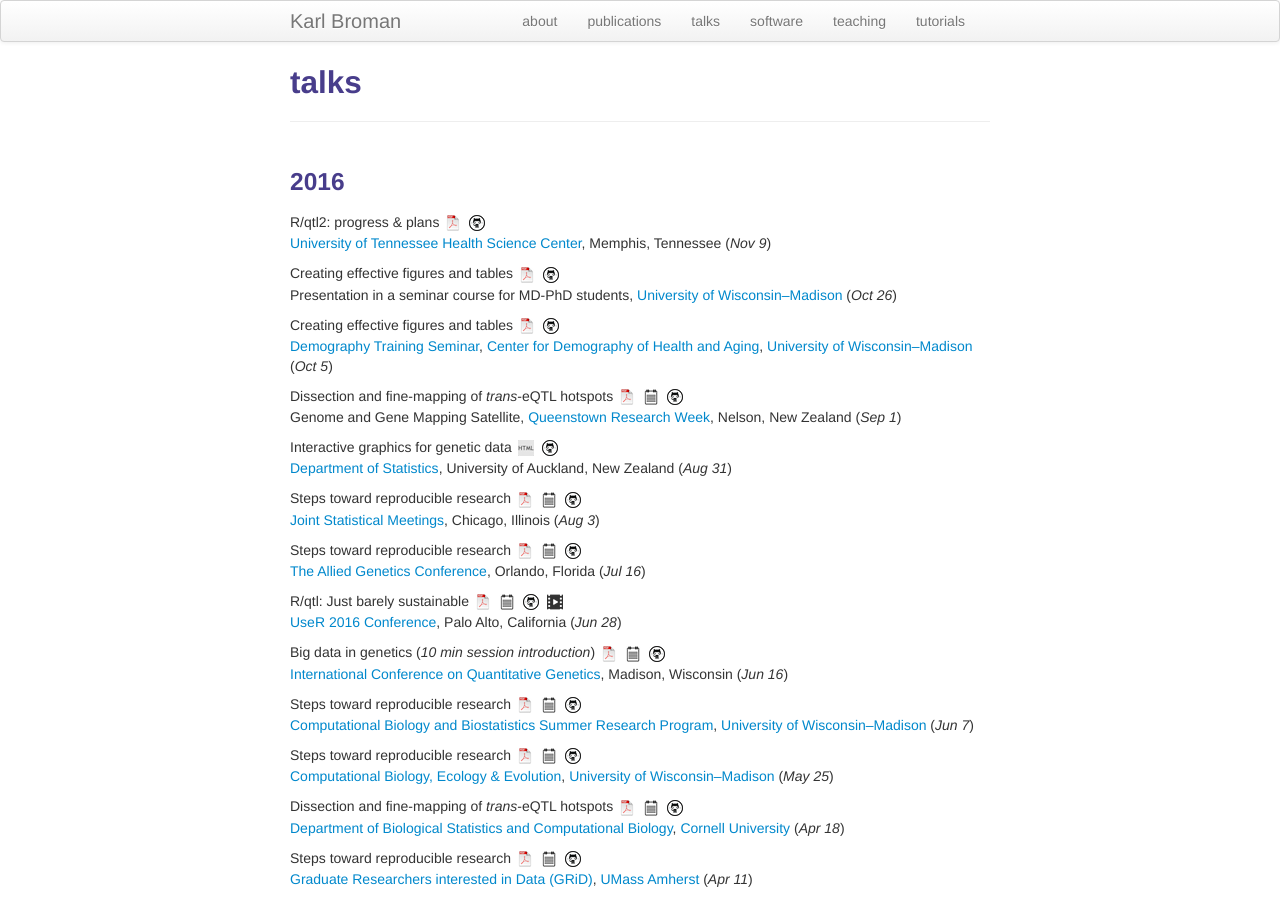
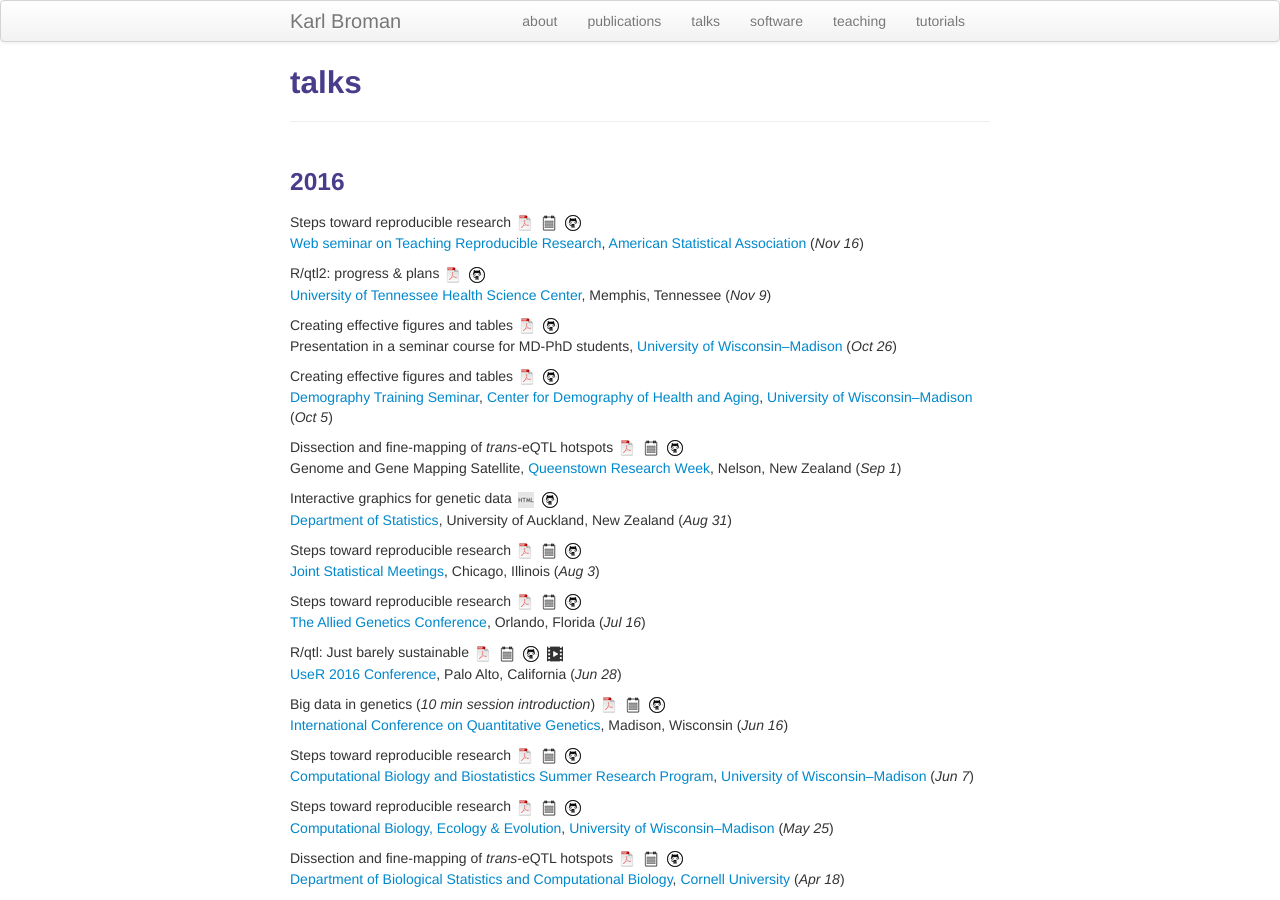
Before and after one commit to kbroman/kbroman.github.io, a Jekyll site: the page built from pages/talks.md, in a window 1280 px wide and 900 px high. Built offline with Jekyll 4.4.1, drawn with Linux system fonts in a browser that asks for light colours.

Commit message:
pages/talks: add ASA web seminar

```diff
--- a/pages/talks.md
+++ b/pages/talks.md
@@ -7,6 +7,13 @@
 
 
 ###  2016
+
+Steps toward reproducible research
+[![pdf](icons16/pdf-icon.png)](https://www.biostat.wisc.edu/~kbroman/presentations/repro_research_ASA2016.pdf)
+[![pdf w/notes](icons16/notes-icon.png)](https://www.biostat.wisc.edu/~kbroman/presentations/repro_research_ASA2016_withnotes.pdf)
+[![github](icons16/github-icon.png)](https://github.com/kbroman/Talk_ReproRes)<br/>
+[Web seminar on Teaching Reproducible Research](https://www.amstat.org/ASA/Education/Web-Based-Lectures.aspx#TRR),
+[American Statistical Association](https://www.amstat.org) (_Nov 16_)
 
 R/qtl2: progress &amp; plans
 [![pdf](icons16/pdf-icon.png)](https://www.biostat.wisc.edu/~kbroman/presentations/rqtl2.pdf)
```
